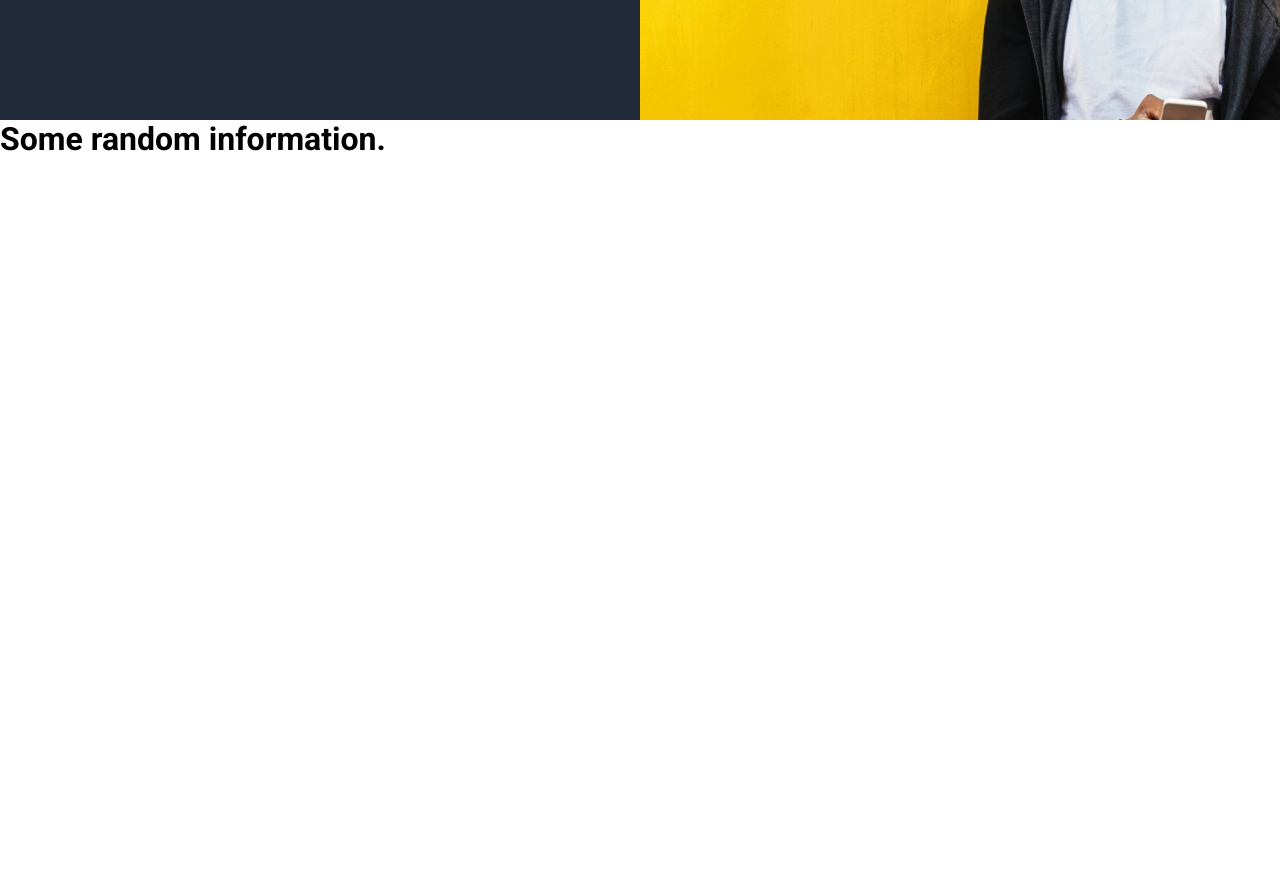
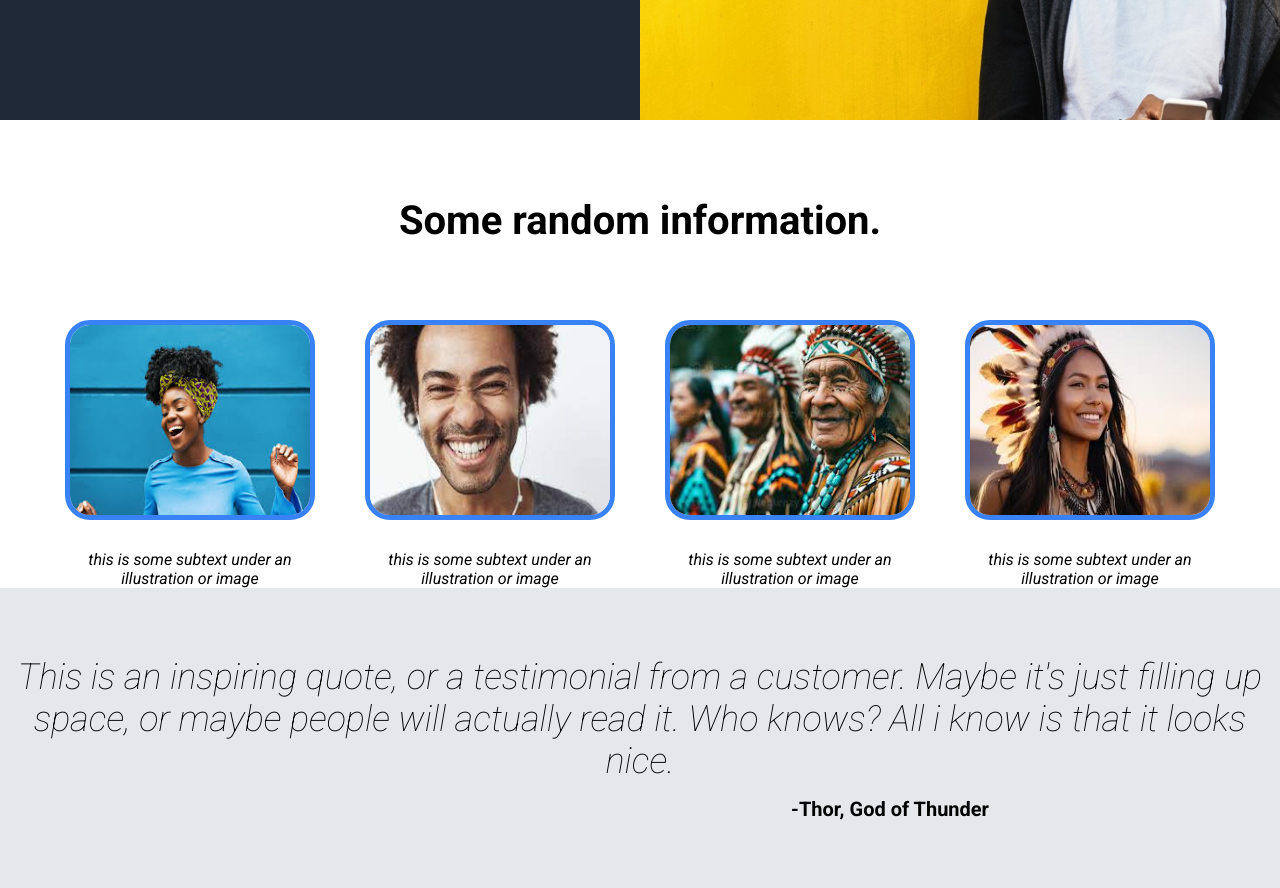
Before and after one commit to Tane1992/landing-page-project, a plain HTML site: page index.html in a window 1280 px wide. Shown: the part 480-1368 px from the top of the page. Before the commit the page ends 800 px from the top, so only its background shows below. Drawn offline with Linux system fonts and the light colour scheme.

Commit message:
little bit more progress reall tired from work the last couple days so not much has been done <3

```diff
--- a/index.html
+++ b/index.html
@@ -27,16 +27,35 @@
         <p>This website has some subtext that goes here under the<br> main title. it's a smaller font and the color is lower<br> contrast</p>
         <button>Sign up</button>
       </div>
-        <img class="image" src="some-guy-smilling.jpg" alt="a guy  with shades on and smiling">
+        <img class="image" src="/images/some-guy-smilling.jpg" alt="a guy  with shades on and smiling">
   </div>
+  <h1 class="middle-heading">
+    Some random information.</h1>
   <div class="middle-wrapper">
-    <h1>Some random information.</h1>
-    <img src="" alt="">
-    <img src="" alt="">
-    <img src="" alt="">
-    <img src="" alt="">
+    <div class="image-wrapper">
+      <img class="small-image" src="images/middle-image-1.jpg" alt="image">
+      <p class="para">this is some subtext under an illustration or image</p>
+    </div>
+    <div class="image-wrapper">
+      <img class="small-image" src="images/middle-image-2.jpg" alt="image">
+      <p class="para">this is some subtext under an illustration or image</p>
+    </div>
+    <div class="image-wrapper">
+      <img class="small-image" src="images/middle-image-3.jpg" alt="image">
+      <p class="para">this is some subtext under an illustration or image</p>
+    </div>
+    <div class="image-wrapper">
+      <img class="small-image" src="images/middle-image-4.jpg" alt="image">
+      <p class="para">this is some subtext under an illustration or image</p>
+    </div>
+  </div>
+  <div class="quote">
+    <p class="big-para">This is an inspiring quote, or a testimonial from a customer. Maybe it's just filling up space, or maybe people will actually read it. Who knows? All i know is that it looks nice.</p>
+    <p class="author">-Thor, God of Thunder</p>
   </div>
   </main>
-  <footer></footer>
+  <footer>
+
+  </footer>
 </body>
 </html>
--- a/style.css
+++ b/style.css
@@ -34,6 +34,7 @@ ul{
   display: flex;
   justify-content: space-evenly;
   width: 400px;
+  list-style-type: none;
 }
 
 li{
@@ -49,6 +50,7 @@ li:hover{
   background-color: #1f2937;
   display: flex;
   height: 500px;
+  width: auto;
 }
 
 .hero{
@@ -80,9 +82,74 @@ button{
 
 button:hover{
   transform: scale(1.1);
+  background-color: white;
+  color: #3882f6;
 }
 
 .image{
   height: auto;
   width: 50%;
 }
+
+/*styles for middle section of the webpage*/
+.middle-heading{
+  display: flex;
+  justify-content: center;
+  align-items: center;
+  height: 200px;
+  font-size: 40px;
+}
+
+.middle-wrapper{
+  display: flex;
+  gap: 50px;
+  justify-content: center;
+}
+
+.middle-wrapper .small-image{
+  height: 200px;
+  width: 250px;
+  border-radius: 25px;
+  border: solid 5px #3882f6;
+  transition-duration: 0.35s;
+}
+
+.small-image:hover{
+  transform: scale(1.1);
+  box-shadow: 8px 8px 12px grey;
+}
+
+.image-wrapper{
+  display: flex;
+  flex-direction: column;
+  width: 250px;
+}
+
+.para{
+  text-align: center;
+  margin-top: 30px;
+  font-style: italic;
+}
+
+.quote{
+  display: flex;
+  flex-direction: column;
+  height: 300px;
+  width: 100%;
+  background-color: #e5e7eb;
+  text-align: center;
+  justify-content: center;
+}
+
+.quote .big-para{
+  font-size: 36px;
+  font-weight: lighter;
+  font-style: italic;
+}
+
+.author{
+  font-weight: bold;
+  font-size: 20px;
+  margin-top: 15px;
+  margin-left: 500px;
+}
```
Also changed, not shown: images/middle-image-1.jpg (added), images/middle-image-2.jpg (added), images/middle-image-3.jpg (added), images/middle-image-4.jpg (added), images/some-guy-smilling.jpg (renamed from some-guy-smilling.jpg).
